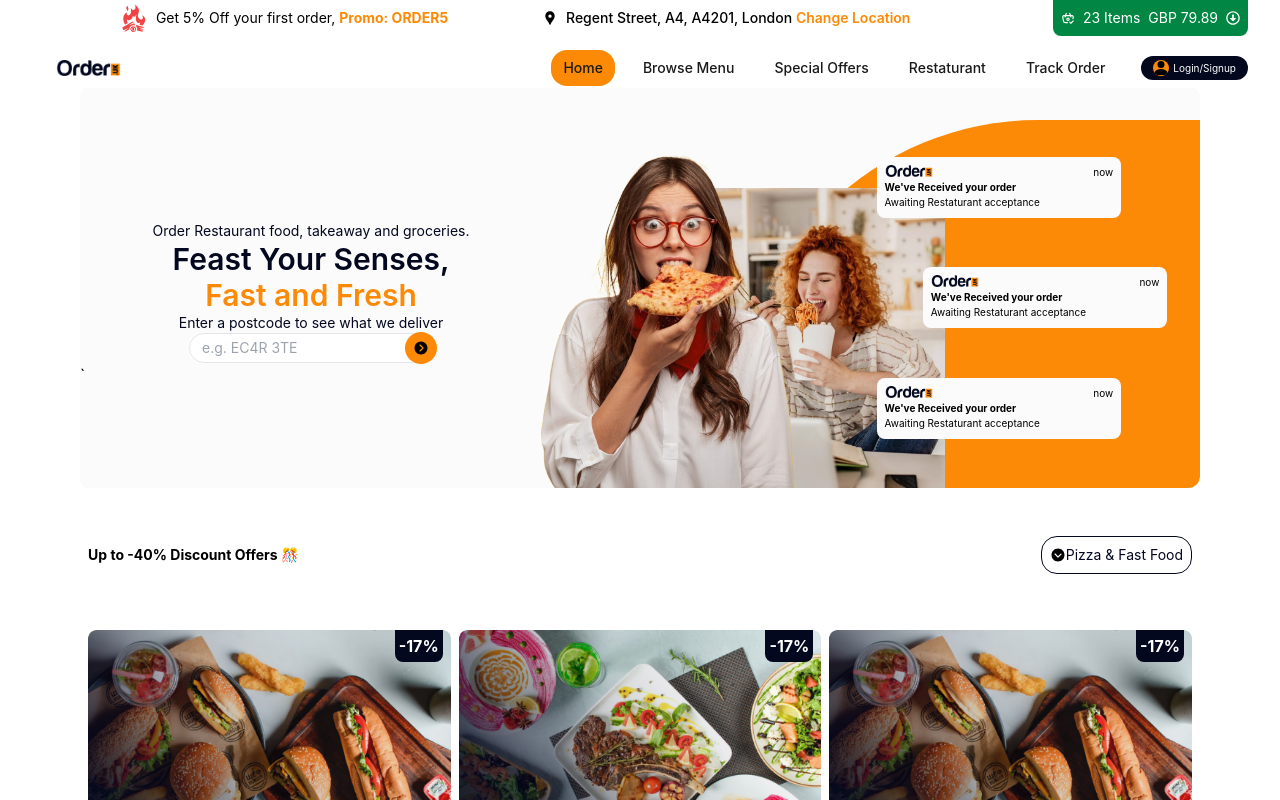
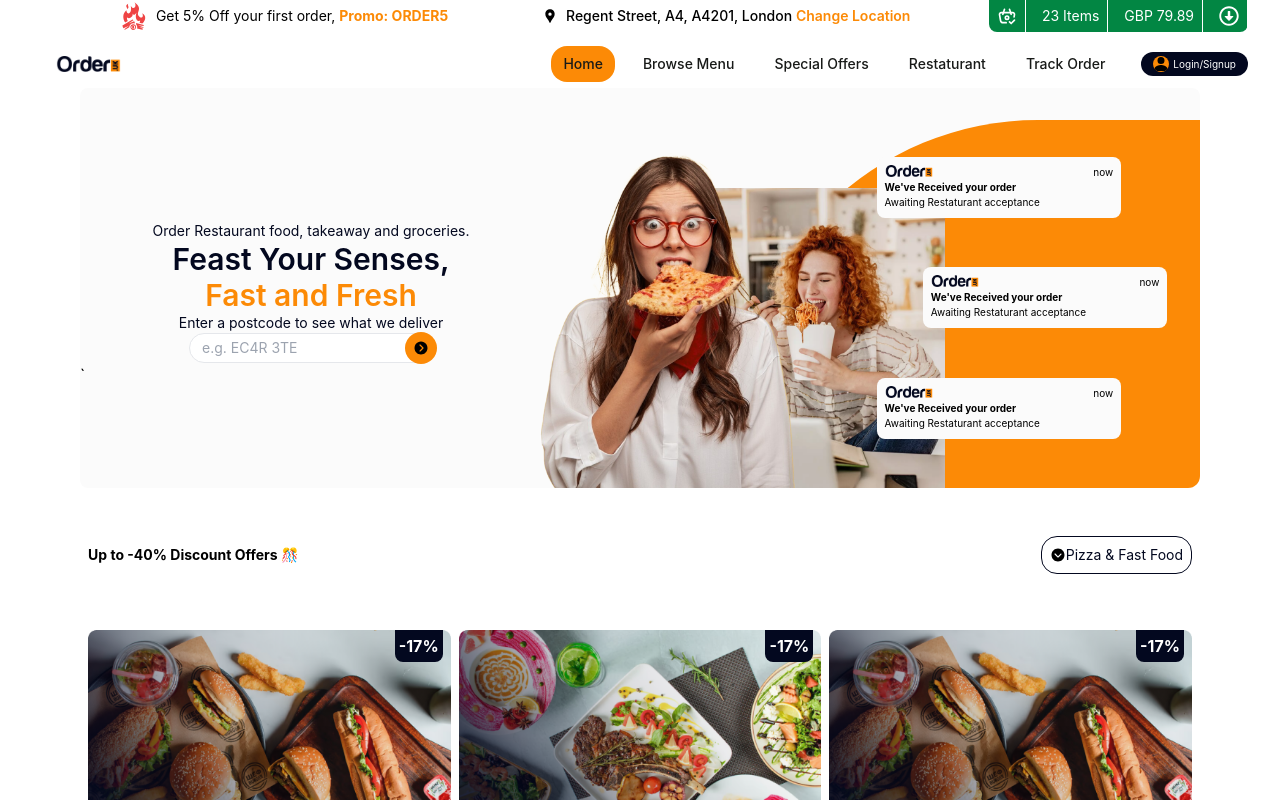
Before and after one commit to nelsonmunthe/food-delivery-frontend, a React (Create React App) app: page / in a window 1280 px wide. Shown: the top 800 px of the page. Built offline with nearby package versions, Linux system fonts and the light colour scheme.

Commit message:
hompe page

```diff
--- a/src/component/Navigation.tsx
+++ b/src/component/Navigation.tsx
@@ -42,7 +42,7 @@ const Navigation = () => {
     ]
 
     return(
-        <nav className="fixed top-0 left-0 w-full z-99 bg-white">
+        <nav className="fixed top-0 left-0 w-full z-999 bg-white">
             <div className="mx-auto max-w-7xl px-2 sm:px-6 lg:px-8">
                 <div className="hidden sm:grid grid-cols-12 gap-2">
                     <div className="col-span-5 flex gap-2 justify-center items-center">
@@ -54,11 +54,19 @@ const Navigation = () => {
                             <MdLocationPin />
                             <p className="text-sm font-medium">Regent Street, A4, A4201, London <span className="text-[#FC8A06] font-semibold">Change Location</span></p>
                         </div>
-                        <div className="bg-[#028643] p-2 rounded-b-lg flex gap-2 text-white text-sm justify-center items-center">
-                            <TbBasketCheck className=""/>
-                            <span>23 Items</span>
-                            <span>GBP 79.89</span>
-                            <FaRegArrowAltCircleDown />
+                        <div className="bg-[#028643] rounded-b-lg flex gap-2 text-white text-sm justify-center items-center">
+                            <div className="flex justify-center items-center border-r border-r-white px-2 h-8">
+                                <TbBasketCheck className="text-xl"/>
+                            </div>
+                            <div className="flex justify-center items-center border-r border-r-white px-2 h-8">
+                                <span className="text-sm">23 Items</span>
+                            </div>
+                            <div className="flex justify-center items-center border-r border-r-white px-2 h-8">
+                                <span className="text-sm">GBP 79.89</span>
+                            </div>
+                            <div className="flex justify-center items-center border-r border-r-white px-2 h-8">
+                                <FaRegArrowAltCircleDown className="text-xl"/>
+                            </div>
                         </div>
                     </div>
                 </div>
```
